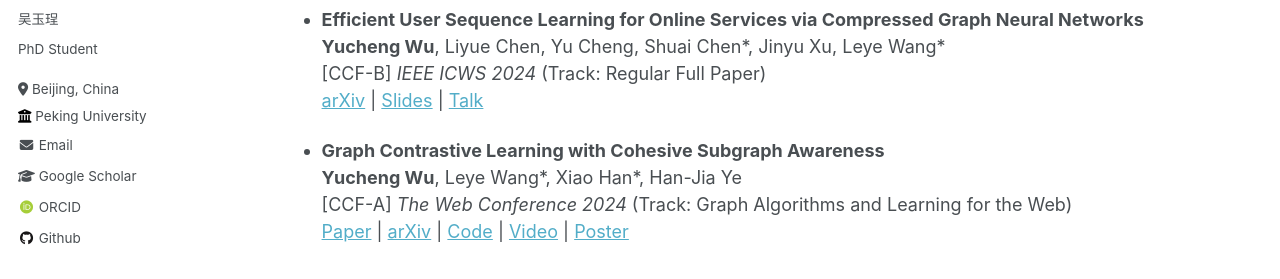
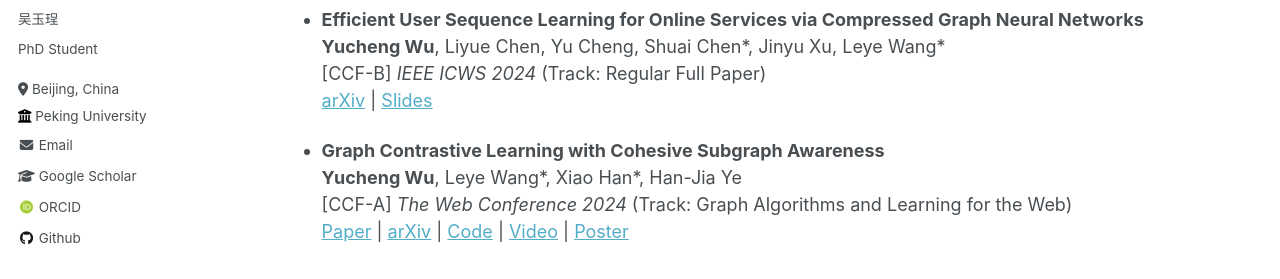
Before and after one commit to wuyucheng2002/wuyucheng2002.github.io, a Jekyll site: the page built from _pages/research.md, in a window 1280 px wide and 1111 px high. Shown: the part 326-605 px from the top of the window. Built offline with Jekyll 4.4.1, drawn with Linux system fonts in a browser that asks for light colours; some web fonts are replaced.

Commit message:
Update research.md

```diff
--- a/_pages/research.md
+++ b/_pages/research.md
@@ -15,8 +15,7 @@ You can also find a list of my published work on <a href="https://scholar.google
   <b>Yucheng Wu</b>, Liyue Chen, Yu Cheng, Shuai Chen\*, Jinyu Xu, Leye Wang\* <br/>
   [CCF-B] *IEEE ICWS 2024* (Track: Regular Full Paper) <br/>
   <a href="https://arxiv.org/abs/2406.02979" target="_blank">arXiv</a> |
-  <a href="https://wuyucheng2002.github.io/files/ICWS_ECSeq.pdf" target="_blank">Slides</a> |
-  <a href="https://www.bilibili.com/video/BV1vpateCEzc" target="_blank">Talk</a>
+  <a href="https://wuyucheng2002.github.io/files/ICWS_ECSeq.pdf" target="_blank">Slides</a>
 
 * **Graph Contrastive Learning with Cohesive Subgraph Awareness** <br/>
   <b>Yucheng Wu</b>, Leye Wang\*, Xiao Han\*, Han-Jia Ye <br/>
```
